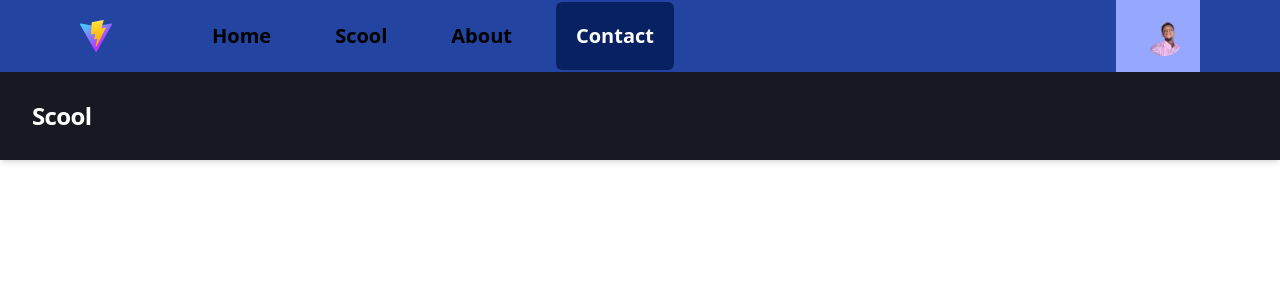
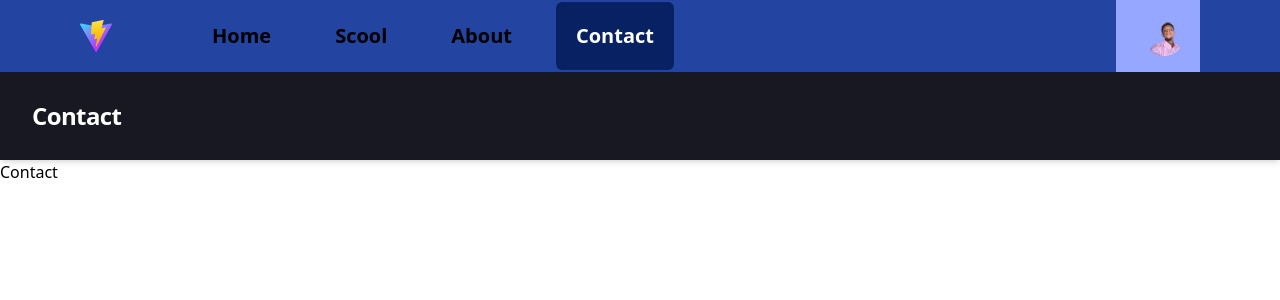
Before and after one commit to rovertnet/open_source, a React (Vite) app: page /contact in a window 1280 px wide. Shown: the top 300 px of the page. Built offline with nearby package versions, Linux system fonts and the light colour scheme.

Commit message:
nouveau commit

```diff
--- a/src/components/PageCompoonent.jsx
+++ b/src/components/PageCompoonent.jsx
@@ -1,4 +1,4 @@
-import React from "react";
+
 
 const PageCompoonent = ({ title, button = "", children }) => {
   return (
--- a/src/pages/Contact.jsx
+++ b/src/pages/Contact.jsx
@@ -1,4 +1,4 @@
-import React from 'react'
+
 import Navbar from '../components/header/Navbar';
 import { Outlet } from 'react-router-dom';
 import PageCompoonent from '../components/PageCompoonent';
@@ -9,8 +9,8 @@ const Contact = () => {
       <Navbar />
       <Outlet />
 
-      <PageCompoonent title="Scool">
-
+      <PageCompoonent title="Contact">
+        Contact
       </PageCompoonent>
     </>
   );
```
